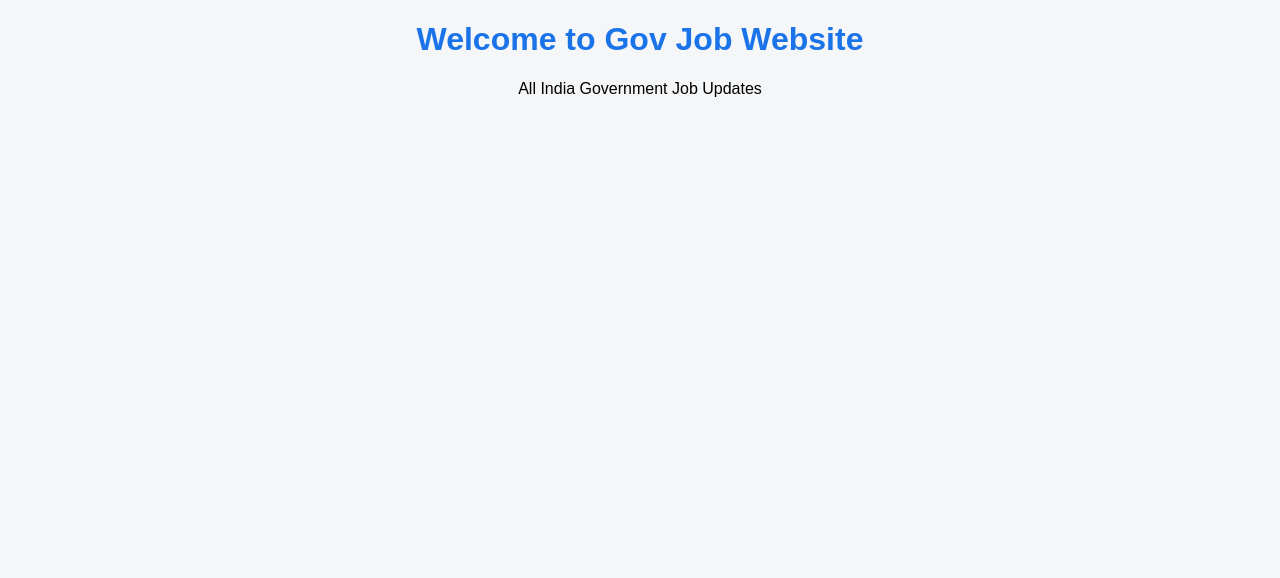
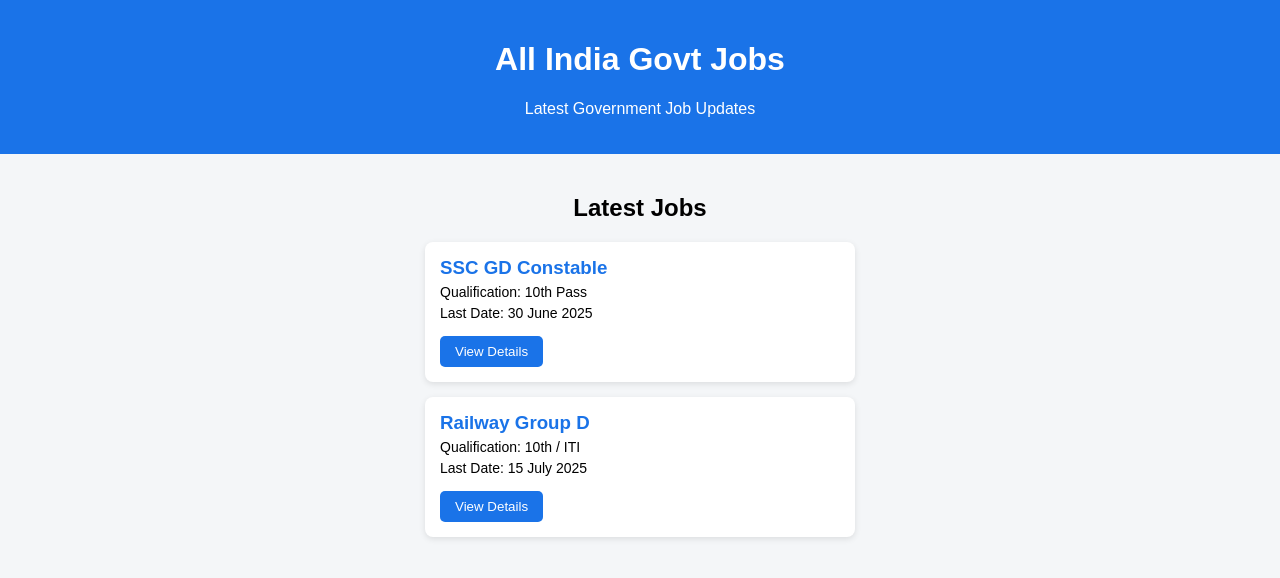
Before and after one commit to 007sanjoyroy1422-cpu/gov-job-website, a plain HTML site: page index.html in a window 1280 px wide. Drawn offline with Linux system fonts and the light colour scheme.

Commit message:
index.html

```diff
--- a/index.html
+++ b/index.html
@@ -1,22 +1,85 @@
 <!DOCTYPE html>
-<html>
+<html lang="en">
 <head>
+  <meta charset="UTF-8">
   <title>Gov Job Website</title>
+  <meta name="viewport" content="width=device-width, initial-scale=1">
 
   <style>
     body {
+      margin: 0;
       font-family: Arial, sans-serif;
+      background-color: #f4f6f8;
       text-align: center;
-      background-color: #f4f6f8;
     }
-    h1 {
+
+    header {
+      background-color: #1a73e8;
+      color: white;
+      padding: 20px;
+    }
+
+    section {
+      padding: 20px;
+    }
+
+    .job-box {
+      background-color: white;
+      padding: 15px;
+      margin: 15px auto;
+      max-width: 400px;
+      border-radius: 8px;
+      box-shadow: 0 2px 6px rgba(0,0,0,0.1);
+      text-align: left;
+    }
+
+    .job-box h3 {
+      margin: 0;
       color: #1a73e8;
     }
+
+    .job-box p {
+      margin: 5px 0;
+      font-size: 14px;
+    }
+
+    button {
+      margin-top: 10px;
+      padding: 8px 15px;
+      background-color: #1a73e8;
+      color: white;
+      border: none;
+      border-radius: 5px;
+      cursor: pointer;
+    }
   </style>
+</head>
 
-</head>
 <body>
-  <h1>Welcome to Gov Job Website</h1>
-  <p>All India Government Job Updates</p>
+
+  <header>
+    <h1>All India Govt Jobs</h1>
+    <p>Latest Government Job Updates</p>
+  </header>
+
+  <section>
+    <h2>Latest Jobs</h2>
+
+    <div class="job-box">
+      <h3>SSC GD Constable</h3>
+      <p>Qualification: 10th Pass</p>
+      <p>Last Date: 30 June 2025</p>
+      <button>View Details</button>
+    </div>
+
+    <div class="job-box">
+      <h3>Railway Group D</h3>
+      <p>Qualification: 10th / ITI</p>
+      <p>Last Date: 15 July 2025</p>
+      <button>View Details</button>
+    </div>
+
+  </section>
+
 </body>
 </html>
```
